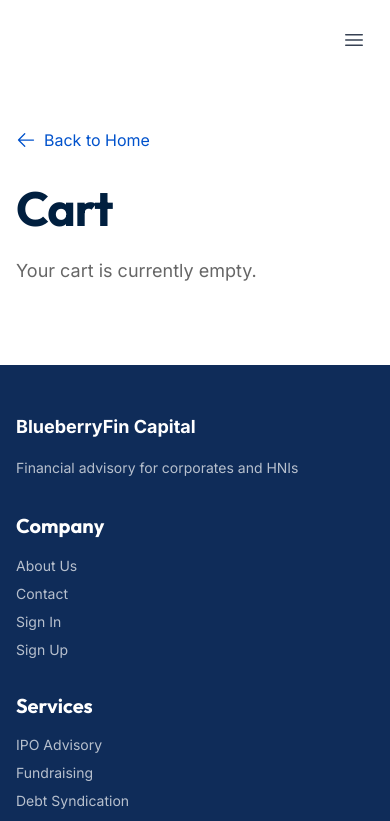
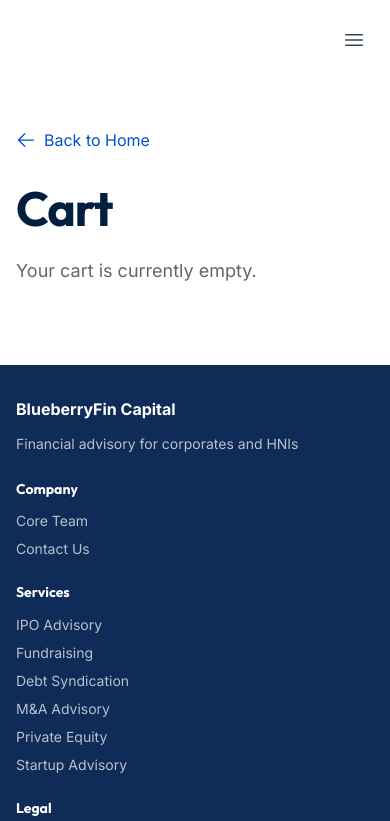
Before and after one commit to Powromita/BlueberryFin, a Next.js app: page /cart in a window 390 px wide. Shown: the top 821 px of the page. Built offline with nearby package versions, Linux system fonts and the light colour scheme.

Commit message:
footer and other issues solved

```diff
--- a/components/footer.tsx
+++ b/components/footer.tsx
@@ -7,38 +7,28 @@ export function Footer() {
 
   return (
     <footer className="bg-[#0f2c59] text-white w-full m-0">
-      <div className="max-w-7xl mx-auto px-4 sm:px-6 lg:px-8 py-12">
-        <div className="grid md:grid-cols-4 gap-8 mb-8">
+      <div className="max-w-7xl mx-auto px-4 sm:px-6 lg:px-8 py-8 sm:py-12">
+        <div className="grid grid-cols-1 sm:grid-cols-2 md:grid-cols-4 gap-6 sm:gap-8 mb-6 sm:mb-8">
           {/* Brand */}
           <div>
-            <Link href="/" className="flex items-center gap-2 mb-4 group">
-              <span className="font-bold text-lg">BlueberryFin Capital</span>
+            <Link href="/" className="flex items-center gap-2 mb-3 sm:mb-4 group">
+              <span className="font-bold text-base sm:text-lg">BlueberryFin Capital</span>
             </Link>
-            <p className="text-white/70 text-sm">Financial advisory for corporates and HNIs</p>
+            <p className="text-white/70 text-sm leading-relaxed">Financial advisory for corporates and HNIs</p>
           </div>
 
           {/* Company */}
           <div>
-            <h4 className="font-bold mb-4">Company</h4>
+            <h4 className="font-bold mb-3 sm:mb-4 text-sm sm:text-base">Company</h4>
             <ul className="space-y-2 text-sm">
               <li>
-                <a href="#about" className="text-white/70 hover:text-white transition-colors">
-                  About Us
-                </a>
-              </li>
-              <li>
-                <a href="#contact" className="text-white/70 hover:text-white transition-colors">
-                  Contact
-                </a>
-              </li>
-              <li>
-                <Link href="/signin" className="text-white/70 hover:text-white transition-colors">
-                  Sign In
+                <Link href="/core-team" className="text-white/70 hover:text-white transition-colors">
+                  Core Team
                 </Link>
               </li>
               <li>
-                <Link href="/signup" className="text-white/70 hover:text-white transition-colors">
-                  Sign Up
+                <Link href="/contact" className="text-white/70 hover:text-white transition-colors">
+                  Contact Us
                 </Link>
               </li>
             </ul>
@@ -46,7 +36,7 @@ export function Footer() {
 
           {/* Services */}
           <div>
-            <h4 className="font-bold mb-4">Services</h4>
+            <h4 className="font-bold mb-3 sm:mb-4 text-sm sm:text-base">Services</h4>
             <ul className="space-y-2 text-sm">
               <li>
                 <Link href="/services/ipo-advisory" className="text-white/70 hover:text-white transition-colors">
@@ -83,7 +73,7 @@ export function Footer() {
 
           {/* Legal */}
           <div>
-            <h4 className="font-bold mb-4">Legal</h4>
+            <h4 className="font-bold mb-3 sm:mb-4 text-sm sm:text-base">Legal</h4>
             <ul className="space-y-2 text-sm">
               <li>
                 <Link href="/privacy-policy" className="text-white/70 hover:text-white transition-colors">
@@ -99,7 +89,7 @@ export function Footer() {
           </div>
         </div>
 
-        <div className="border-t border-white/10 pt-8 text-center text-sm text-white/70">
+        <div className="border-t border-white/10 pt-6 sm:pt-8 text-center text-xs sm:text-sm text-white/70">
           <p>&copy; {currentYear} BlueberryFin Capital. All rights reserved.</p>
         </div>
       </div>
--- a/components/interactive-image-background.tsx
+++ b/components/interactive-image-background.tsx
@@ -148,20 +148,16 @@ export function InteractiveImageBackground() {
 
               {/* Content */}
               <div className="absolute inset-0 flex flex-col justify-between p-6 text-white z-20 overflow-hidden">
-                {/* Title - Always visible at top */}
+                {/* Title - Always visible and horizontal */}
                 <motion.h3
-                  className="font-bold mb-4 break-words"
+                  className="font-bold mb-4 break-words leading-tight"
                   animate={{
-                    fontSize: hoveredIndex === null || hoveredIndex === idx ? '1.875rem' : '1.75rem',
-                    rotate: hoveredIndex === null || hoveredIndex === idx ? 0 : -90,
-                    originX: 0,
-                    originY: 0,
+                    fontSize: hoveredIndex === null ? '1.875rem' : hoveredIndex === idx ? '1.875rem' : '1.5rem',
                   }}
                   transition={{ duration: 0.4 }}
                   style={{
                     textShadow: '2px 2px 8px rgba(0,0,0,0.8), 0 0 20px rgba(0,0,0,0.6)',
                     WebkitTextStroke: '0.5px rgba(255,255,255,0.3)',
-                    whiteSpace: hoveredIndex === null || hoveredIndex === idx ? 'normal' : 'nowrap',
                   }}
                 >
                   {item.title}
```
